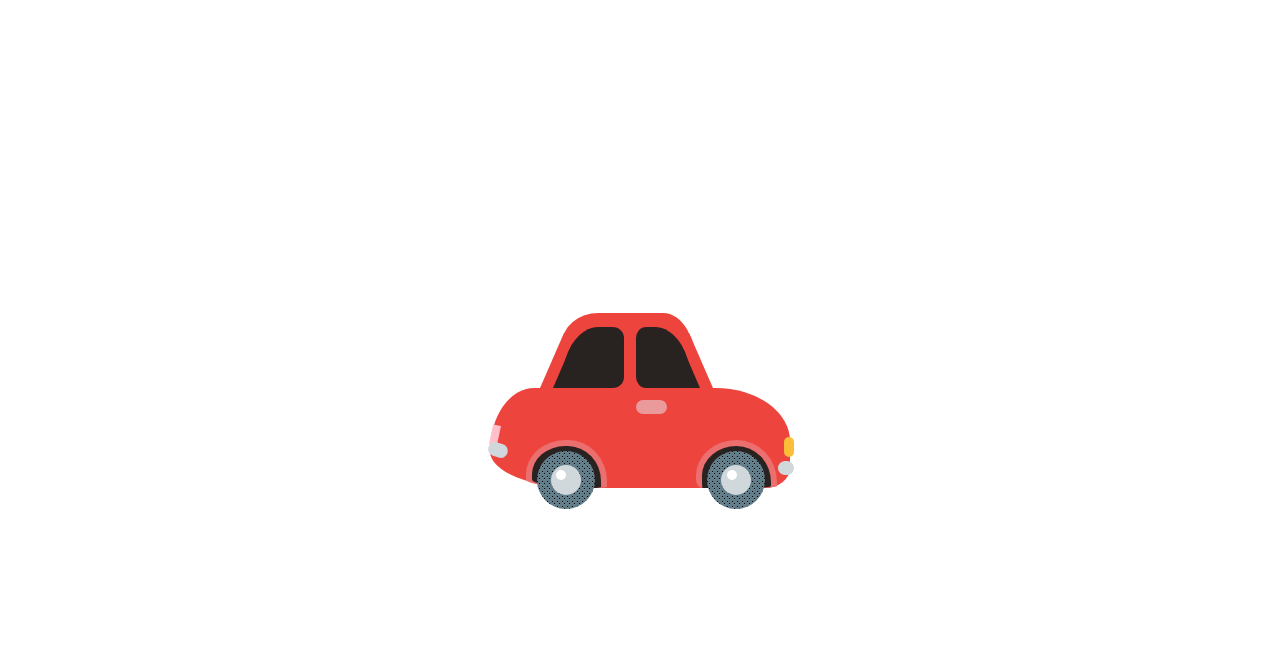
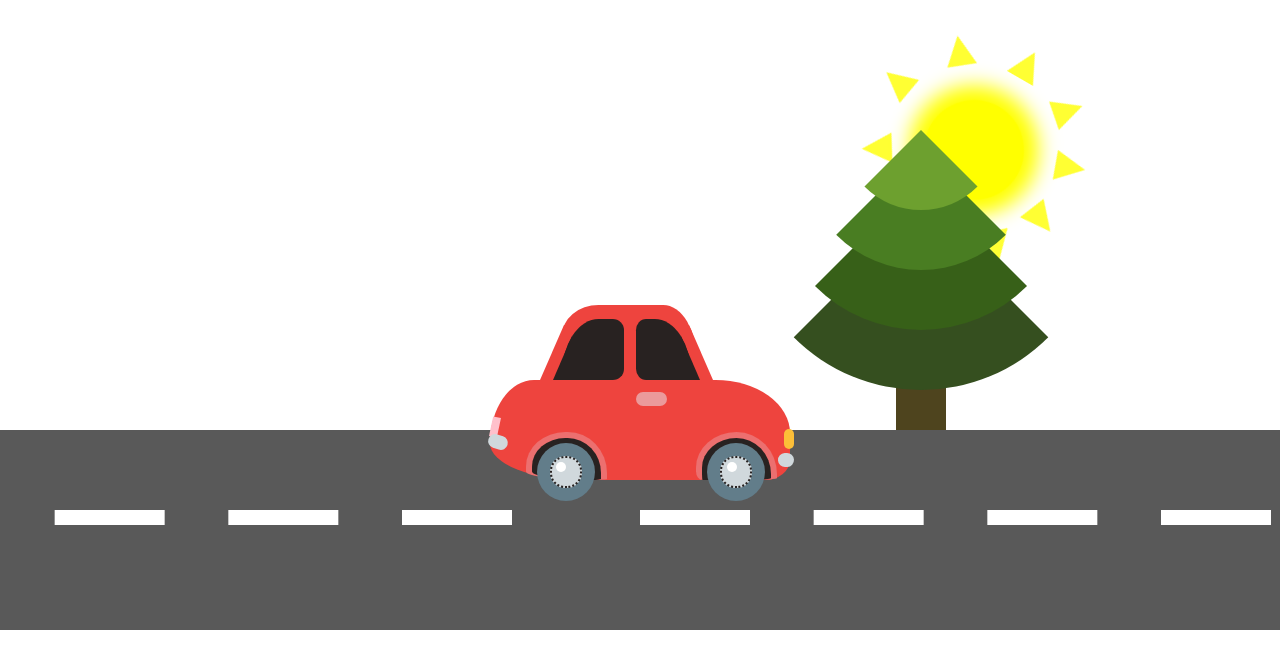
Before and after one commit to kitfoster/css-car, a plain HTML site: page index.html in a window 1280 px wide. Drawn offline with Linux system fonts and the light colour scheme.

Commit message:
add background

```diff
--- a/index.html
+++ b/index.html
@@ -21,5 +21,33 @@
         <div class="frontlight"></div>
       </div>
     </div>
+    <div class="background">
+      <div class="sun">
+        <div class="ray one"></div>
+        <div class="ray two"></div>
+        <div class="ray three"></div>
+        <div class="ray four"></div>
+        <div class="ray five"></div>
+        <div class="ray six"></div>
+        <div class="ray seven"></div>
+        <div class="ray eight"></div>
+        <div class="ray nine"></div>
+        <div class="ray ten"></div>
+      </div>
+      <div class="road"></div>
+      <div class="road two"></div>
+      <div class="tree">
+        <div class="leaves four"></div>
+        <div class="leaves three"></div>
+        <div class="leaves two"></div>
+        <div class="leaves one"></div>
+      </div>
+      <div class="tree two">
+        <div class="leaves four"></div>
+        <div class="leaves three"></div>
+        <div class="leaves two"></div>
+        <div class="leaves one"></div>
+      </div>
+    </div>
   </body>
 </html>
--- a/style.css
+++ b/style.css
@@ -1,7 +1,83 @@
-body {
-  display: flex;
-  justify-content: center;
-  align-items: center;
+/* animations */
+
+body:hover .road {
+  animation-name: road1;
+  animation-duration: 10s;
+  animation-iteration-count: infinite;
+  animation-timing-function: linear;
+}
+
+body:hover .road.two {
+  animation-name: road2;
+  animation-duration: 10s;
+  animation-iteration-count: infinite;
+  animation-timing-function: linear;
+}
+
+body:hover .tree {
+  animation-name: tree1;
+  animation-duration: 2s;
+  animation-iteration-count: infinite;
+  animation-timing-function: linear;
+}
+
+body:hover .tree.two {
+  animation-name: tree2;
+  animation-duration: 2s;
+  animation-iteration-count: infinite;
+  animation-timing-function: linear;
+}
+
+body:hover .wheel {
+  animation-name: rotate;
+  animation-duration: 2s;
+  animation-iteration-count: infinite;
+  animation-timing-function: linear;
+}
+
+body:hover .sun {
+  animation-name: rotate;
+  animation-duration: 60s;
+  animation-iteration-count: infinite;
+  animation-timing-function: linear;
+}
+
+@keyframes rotate {
+  from {transform: rotate(0deg);}
+  to {transform: rotate(360deg);}
+}
+
+@keyframes road1
+{
+  from { margin-left: 0;}
+  to {margin-left: -100%;}
+}
+
+@keyframes road2
+{
+  from { margin-left: 100%;}
+  to {margin-left: 0%;}
+}
+
+@keyframes tree1
+{
+  from { margin-left: 0;}
+  to {margin-left: -100%;}
+}
+
+@keyframes tree2
+{
+  from { margin-left: 100%;}
+  to {margin-left: 0;}
+}
+
+/* car */
+
+.car {
+  position: absolute;
+  bottom: 40vh;
+  z-index: 1;
+  left: calc(50vw - 150px);
 }
 
 .body {
@@ -108,11 +184,6 @@ body {
   width: 58px;
   height: 58px;
   border-radius: 29px;
-  background:
-  radial-gradient(black 15%, transparent 16%) 0 0,
-  radial-gradient(black 15%, transparent 16%) 8px 8px,
-  radial-gradient(rgba(255,255,255,.1) 15%, transparent 20%) 0 1px,
-  radial-gradient(rgba(255,255,255,.1) 15%, transparent 20%) 8px 9px;
   background-color: #627D8A;
   background-size:5px 5px;
   position: absolute;
@@ -121,27 +192,16 @@ body {
   margin-left: 47px;
 }
 
-.car:hover .wheel {
-  animation-name: rotate;
-  animation-duration: 10s;
-  animation-iteration-count: infinite;
-  animation-timing-function: linear;
-}
-
-@keyframes rotate {
-  from {transform: rotate(0deg);}
-  to {transform: rotate(360deg);}
-}
-
 .wheel::before {
   content: "";
   display: block;
   position: absolute;
   background-color: #D0D8DC;
-  width: 30px;
-  height: 30px;
+  width: 28px;
+  height: 28px;
   border-radius: 15px;
-  margin: 14px;
+  margin: 13px;
+  border: 2px dotted #282221;
 }
 
 .wheel.front {
@@ -149,7 +209,7 @@ body {
 }
 
 .wheel-shine {
-  position: fixed;
+  position: absolute;
   background-color: white;
   width: 10px;
   height: 10px;
@@ -211,3 +271,174 @@ body {
   margin-left: 294px;
   margin-top: 49px;
 }
+
+/* background */
+
+.background {
+  width: 100vw;
+  height: 100vh;
+  position: absolute;
+  top: 0;
+  left: 0;
+}
+
+.sun {
+  position: absolute;
+  width: 100px;
+  height: 100px;
+  top: 100px;
+  right: 20vw;
+  border-radius: 50px;
+  background-color: yellow;
+  box-shadow: 0px 0px 20px 15px yellow;
+}
+
+.ray {
+  position: absolute;
+  width: 0;
+	height: 0;
+	border-left: 15px solid transparent;
+	border-right: 15px solid transparent;
+  border-bottom: 30px solid yellow;
+  opacity: 0.8;
+}
+
+.ray.one {
+  margin-left: 39px;
+  margin-top: -65px;
+}
+
+.ray.two {
+  margin-left: 97px;
+  margin-top: -46px;
+  transform: rotate(41deg);
+}
+
+.ray.three {
+  margin-left: 127px;
+  margin-top: 2px;
+  transform: rotate(70deg);
+}
+
+.ray.four {
+  margin-left: 128px;
+  margin-top: 62px;
+  transform: rotate(112deg);
+}
+
+.ray.five {
+  margin-left: 102px;
+  margin-top: 107px;
+  transform: rotate(138deg);
+}
+
+.ray.six {
+  margin-left: 50px;
+  margin-top: 129px;
+  transform: rotate(170deg);
+}
+
+.ray.seven {
+  margin-left: -6px;
+  margin-top: 122px;
+  transform: rotate(208deg);
+}
+
+.ray.eight {
+  margin-left: -50px;
+  margin-top: 82px;
+  transform: rotate(238deg);
+}
+
+.ray.nine {
+  margin-left: -65px;
+  margin-top: 14px;
+  transform: rotate(280deg);
+}
+
+.ray.ten {
+  margin-left: -27px;
+  margin-top: -44px;
+  transform: rotate(321deg);
+}
+
+.road {
+  position: absolute;
+  width: 100%;
+  height: 200px;
+  background-color: #595959;
+  z-index: -1;
+  bottom: calc(40vh - 150px);
+}
+
+.road.two {
+  margin-left: 100%;
+}
+
+.road:before {
+  content: "";
+  display: block;
+  position: absolute;
+  border-bottom: 55px dashed white;
+  height: 80px;
+  width: 90%;
+}
+
+.road:after {
+  content: "";
+  display: block;
+  position: absolute;
+  border-bottom: 40px solid #595959;
+  width: 100%;
+  margin-top: 95px;
+}
+
+.tree {
+  height: 250px;
+  width: 50px;
+  position: absolute;
+  bottom: calc(40vh + 50px);
+  left: 20vw;
+  background-color: #4E441E;
+
+  display: flex;
+  justify-content: center;
+}
+
+.tree.two {
+  margin-left: 100%;
+}
+
+.leaves {
+  position: absolute;
+  width: 0px;
+  height: 0px;
+}
+
+.leaves.one {
+  margin-top: -130px;
+  border: 80px solid transparent;
+  border-bottom: 80px solid #6DA02F;
+  border-radius: 80px;
+}
+
+.leaves.two {
+  margin-top: -150px;
+  border: 120px solid transparent;
+  border-bottom: 120px solid #497D22;
+  border-radius: 120px;
+}
+
+.leaves.three {
+  margin-top: -150px;
+  border: 150px solid transparent;
+  border-bottom: 150px solid #376018;
+  border-radius: 150px;
+}
+
+.leaves.four {
+  margin-top: -150px;
+  border: 180px solid transparent;
+  border-bottom: 180px solid #354F1F;
+  border-radius: 180px;
+}
```
